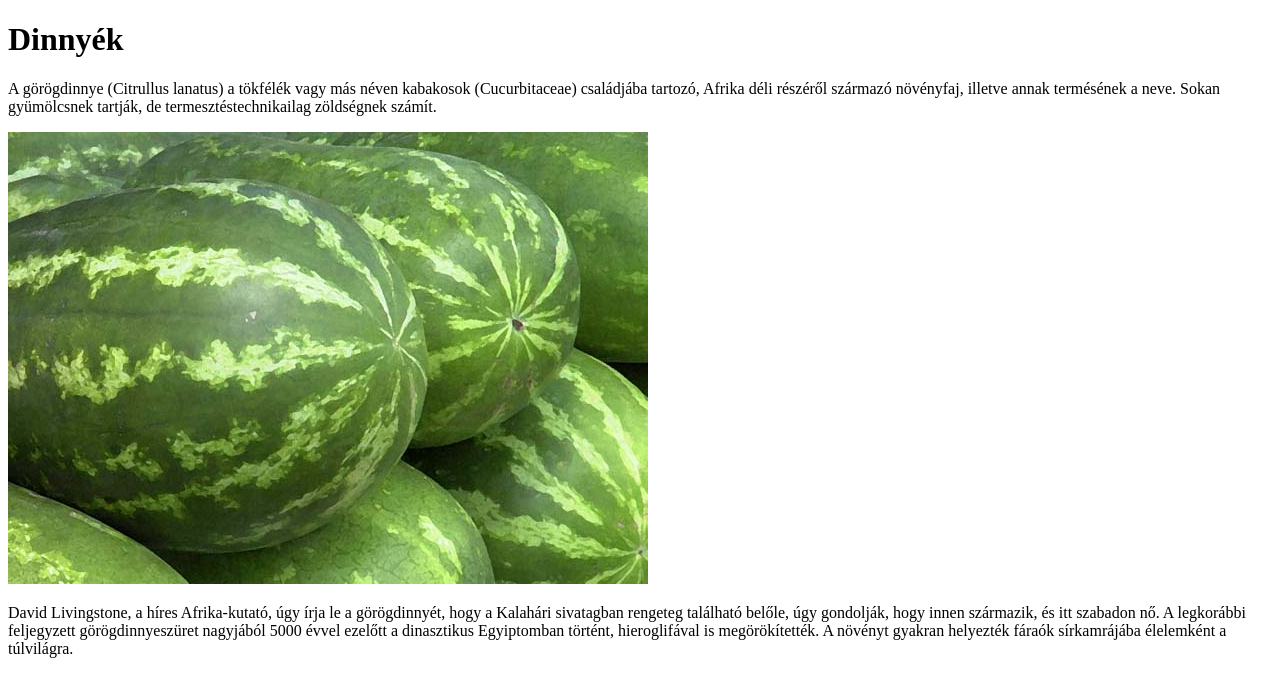
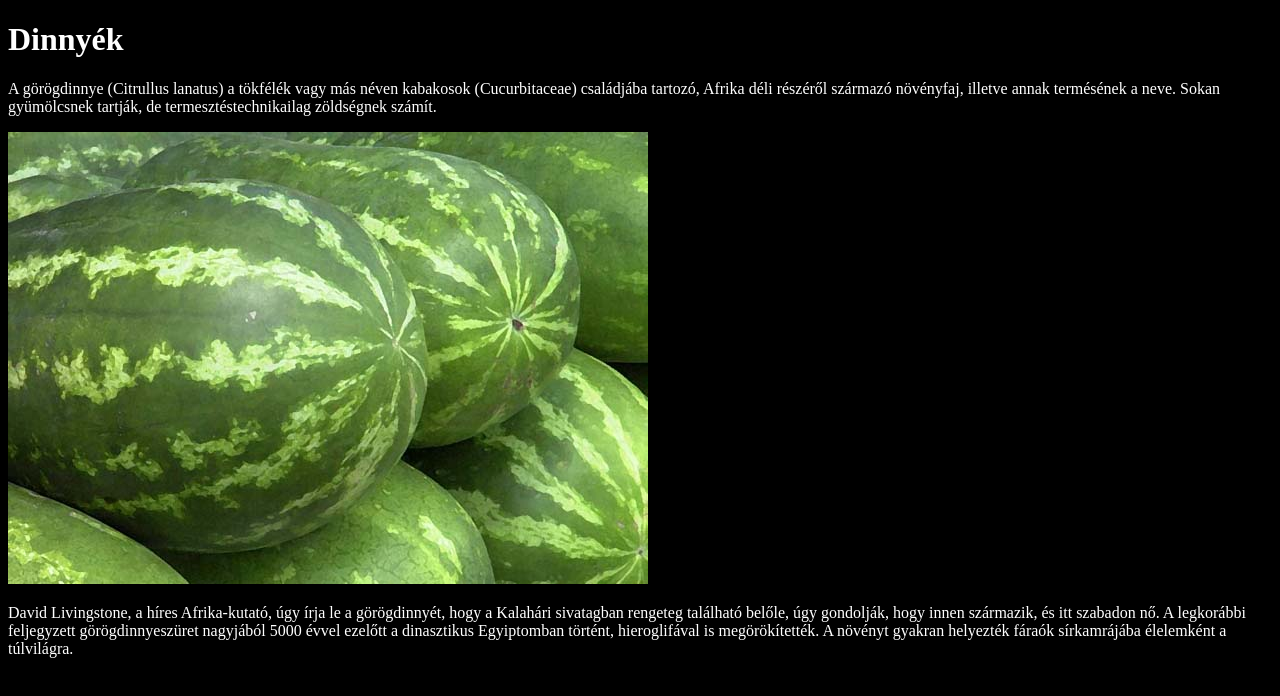
Before and after one commit to 25Dvalaki/2025-10-06, a plain HTML site: page index.html in a window 1280 px wide. Drawn offline with Linux system fonts and the light colour scheme.

Commit message:
styling electric boogaloo probably

```diff
--- a/index.html
+++ b/index.html
@@ -4,6 +4,7 @@
           <meta charset="UTF-8">
           <meta name="viewport" content="width=device-width, initial-scale=1.0">
           <title>Document</title>
+          <link rel="stylesheet" href="src/css/style.css">
 </head>
 <body>
           <div>
--- /dev/null
+++ b/src/css/style.css
@@ -0,0 +1,10 @@
+body {
+background-color: #000;
+}
+p {
+color:#fff
+}
+
+h1 {
+color: #fff
+}
```
